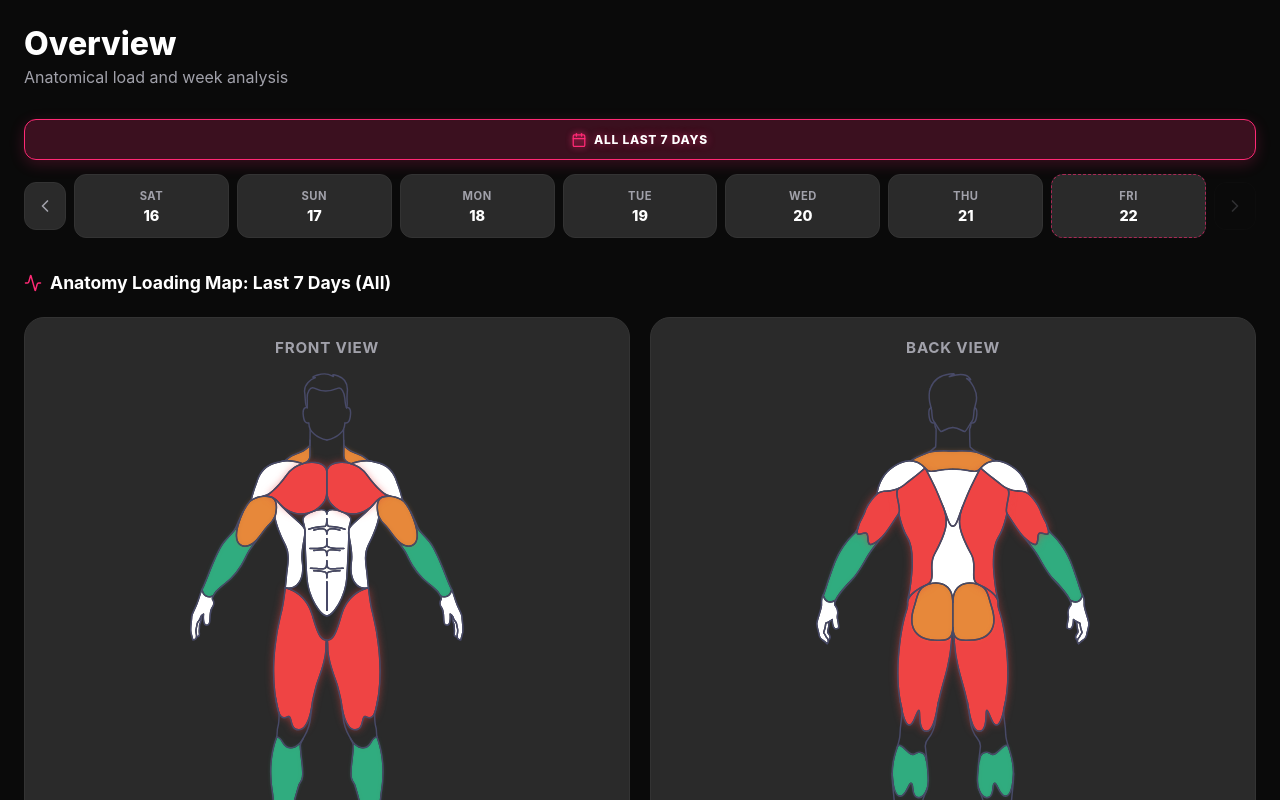
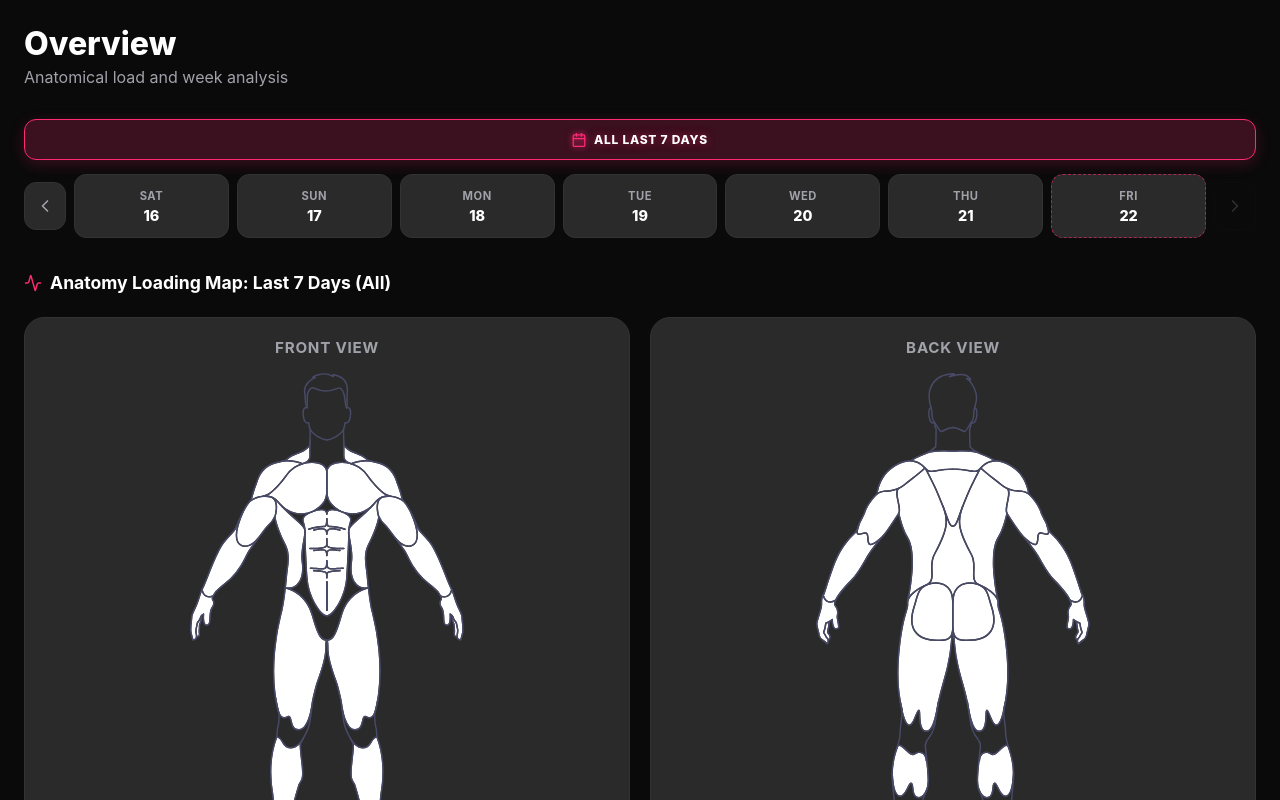
Before and after one commit to Mutafaz/Pulse-app, a Next.js app: page /overview in a window 1280 px wide. Shown: the top 800 px of the page. Built offline with nearby package versions, Linux system fonts and the light colour scheme; no server answers; the database is empty; sample sign-in values are in the browser's storage.

Commit message:
Updated popups to modals

```diff
--- a/app/overview/page.jsx
+++ b/app/overview/page.jsx
@@ -99,41 +99,8 @@ export default function OverviewPage() {
 
   // Calculate active muscles and load metrics for the selected day or overall last 7 days
   useEffect(() => {
-    // Standard default fallback datasets in case user has no workout history
-    const FALLBACK_LOADS = {
-      all: {
-        chest: 85, shoulders: 70, triceps: 75, lats: 80, traps: 55, abs: 50,
-        biceps: 65, forearms: 40, lower_back: 60, glutes: 70, quads: 85, hamstrings: 75, calves: 45
-      },
-      // Maps standard training routines to specific weekdays for immersive mock visual
-      monday: { chest: 95, shoulders: 70, triceps: 85, abs: 45 },
-      tuesday: { lats: 90, traps: 70, biceps: 80, forearms: 50, lower_back: 65 },
-      wednesday: { glutes: 85, quads: 95, hamstrings: 85, calves: 60 },
-      thursday: { shoulders: 90, traps: 60, abs: 85 },
-      friday: { chest: 75, lats: 70, shoulders: 60, biceps: 65, triceps: 65, quads: 70, hamstrings: 60 },
-      saturday: {},
-      sunday: {}
-    };
-
     if (history.length === 0) {
-      // Parse day keywords based on what is selected
-      if (activeDay === 'all') {
-        setMuscleLoad(FALLBACK_LOADS.all);
-      } else {
-        const selectedDayObj = timelineDays.find(d => d.dayKey === activeDay);
-        if (selectedDayObj) {
-          const dayNameLower = selectedDayObj.name.toLowerCase();
-          // Map to standard mock workout split weekdays
-          if (dayNameLower === 'mon') setMuscleLoad(FALLBACK_LOADS.monday);
-          else if (dayNameLower === 'tue') setMuscleLoad(FALLBACK_LOADS.tuesday);
-          else if (dayNameLower === 'wed') setMuscleLoad(FALLBACK_LOADS.wednesday);
-          else if (dayNameLower === 'thu') setMuscleLoad(FALLBACK_LOADS.thursday);
-          else if (dayNameLower === 'fri') setMuscleLoad(FALLBACK_LOADS.friday);
-          else setMuscleLoad({});
-        } else {
-          setMuscleLoad({});
-        }
-      }
+      setMuscleLoad({});
       return;
     }
 
```
Also changed, not shown: app/page.module.css (+6 -5 lines), app/workout/page.module.css (+21 -15 lines).
